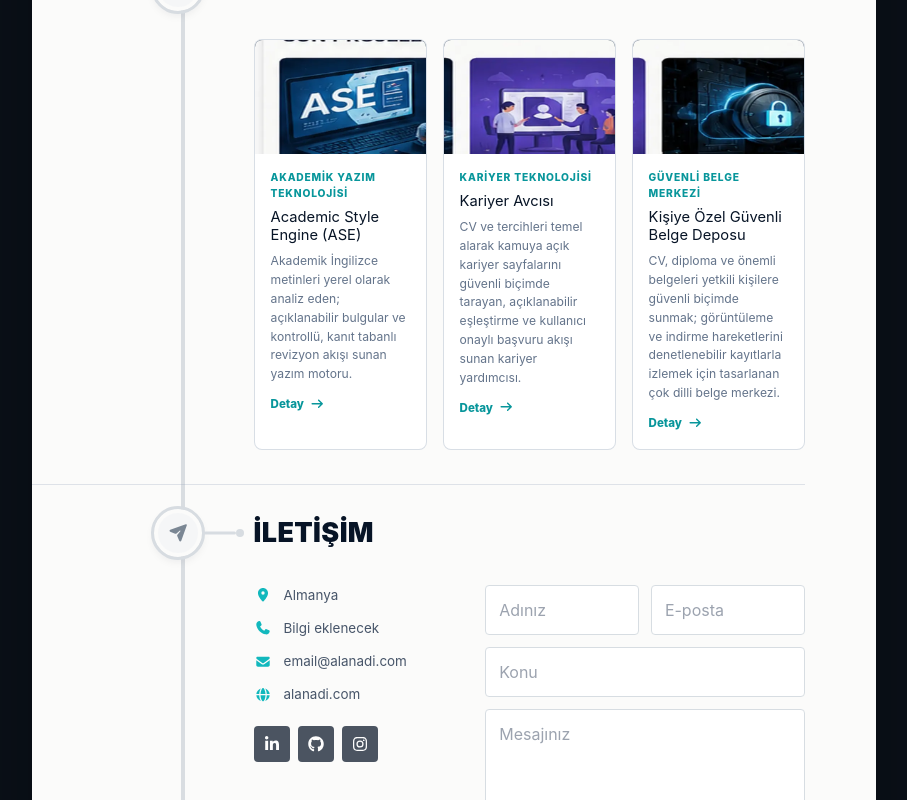
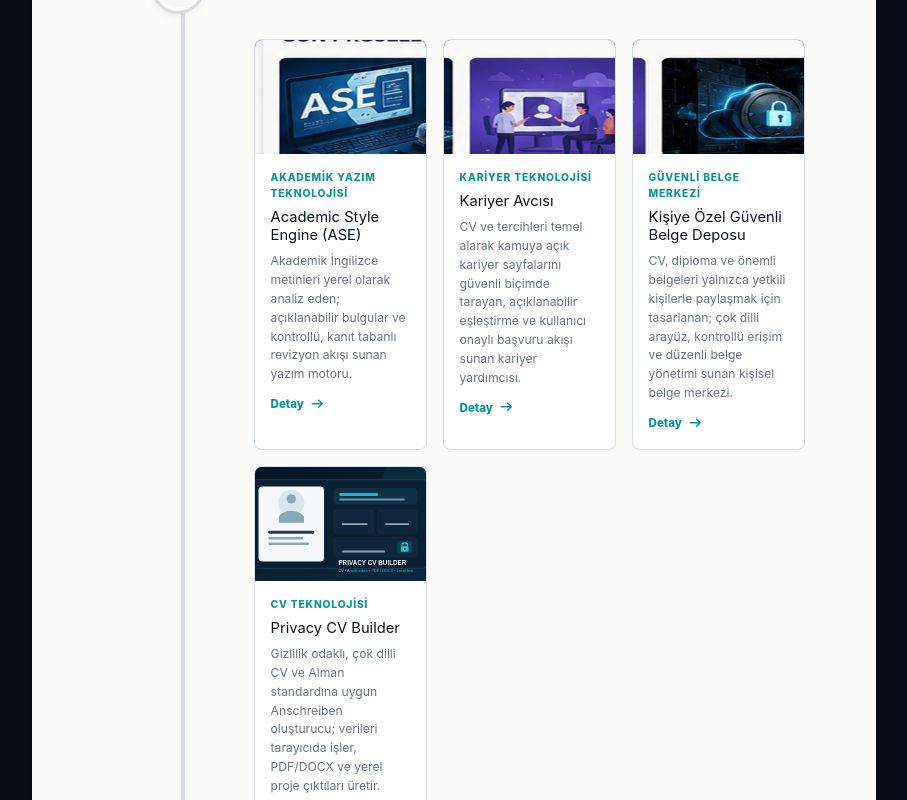
Before and after one commit to ymgrmny-gif/yalcinmutlu, a Next.js app: page / in a window 1280 px wide. Shown: the part 2000-2800 px from the top of the page, without its empty margins (314-1221 px from the left). Built offline with nearby package versions, Linux system fonts and the light colour scheme.

Commit message:
Add CV project and refine secure document copy

```diff
--- a/data/siteData.ts
+++ b/data/siteData.ts
@@ -115,9 +115,20 @@ export const siteData = {
       title: 'Kişiye Özel Güvenli Belge Deposu',
       category: l('Güvenli Belge Merkezi', 'Secure Document Center', 'Sicheres Dokumentenzentrum'),
       description: l(
-        'CV, diploma ve önemli belgeleri yetkili kişilere güvenli biçimde sunmak; görüntüleme ve indirme hareketlerini denetlenebilir kayıtlarla izlemek için tasarlanan çok dilli belge merkezi.',
-        'A multilingual document center designed to share CVs, diplomas and important files with authorized viewers while auditing views and downloads.',
-        'Ein mehrsprachiges Dokumentenzentrum für die sichere Freigabe von Lebensläufen, Diplomen und wichtigen Dateien mit protokollierten Ansichten und Downloads.'
+        'CV, diploma ve önemli belgeleri yalnızca yetkili kişilerle paylaşmak için tasarlanan; çok dilli arayüz, kontrollü erişim ve düzenli belge yönetimi sunan kişisel belge merkezi.',
+        'A personal document center for sharing CVs, diplomas and important files only with authorized viewers, with multilingual access and organized document management.',
+        'Ein persönliches Dokumentenzentrum zum Teilen von Lebenslauf, Diplomen und wichtigen Dateien ausschließlich mit berechtigten Personen, inklusive mehrsprachigem Zugang und geordneter Dokumentverwaltung.'
+      ),
+    },
+    {
+      id: 'privacy-cv-builder',
+      image: '/images/projects/privacy-cv-builder.svg',
+      title: 'Privacy CV Builder',
+      category: l('CV Teknolojisi', 'CV Technology', 'CV-Technologie'),
+      description: l(
+        'Gizlilik odaklı, çok dilli CV ve Alman standardına uygun Anschreiben oluşturucu; verileri tarayıcıda işler, PDF/DOCX ve yerel proje çıktıları üretir.',
+        'A privacy-focused multilingual CV and German-standard cover-letter builder that processes data in the browser and exports PDF, DOCX and local project files.',
+        'Ein datenschutzorientierter, mehrsprachiger CV- und DIN-orientierter Anschreiben-Builder, der Daten im Browser verarbeitet und PDF-, DOCX- sowie lokale Projektdateien exportiert.'
       ),
     },
   ],
```
